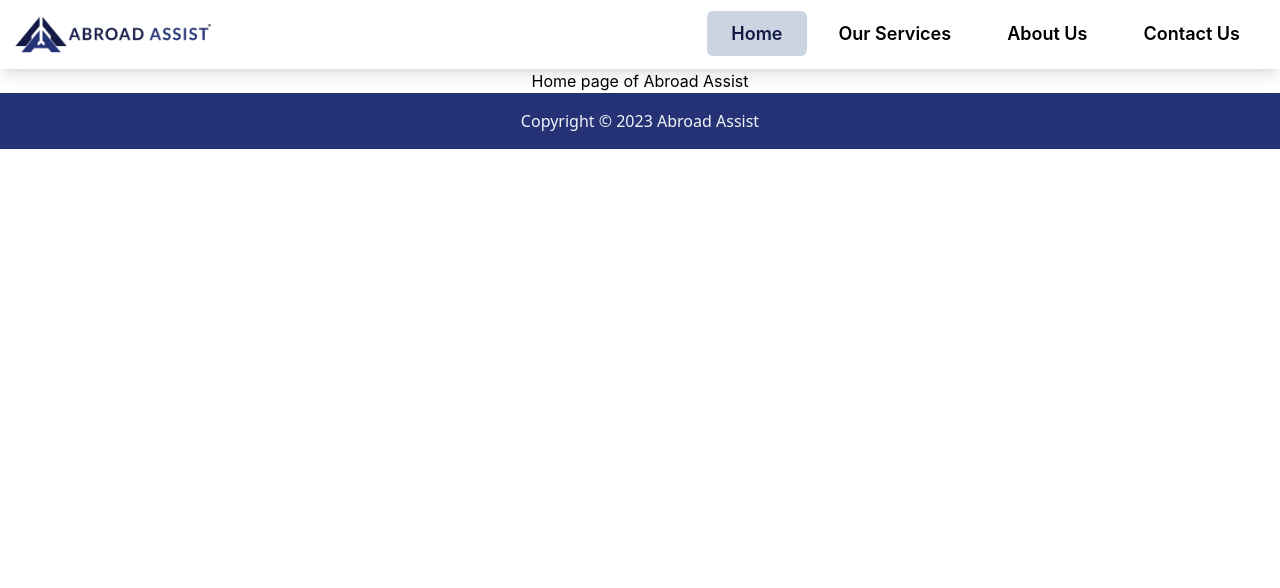
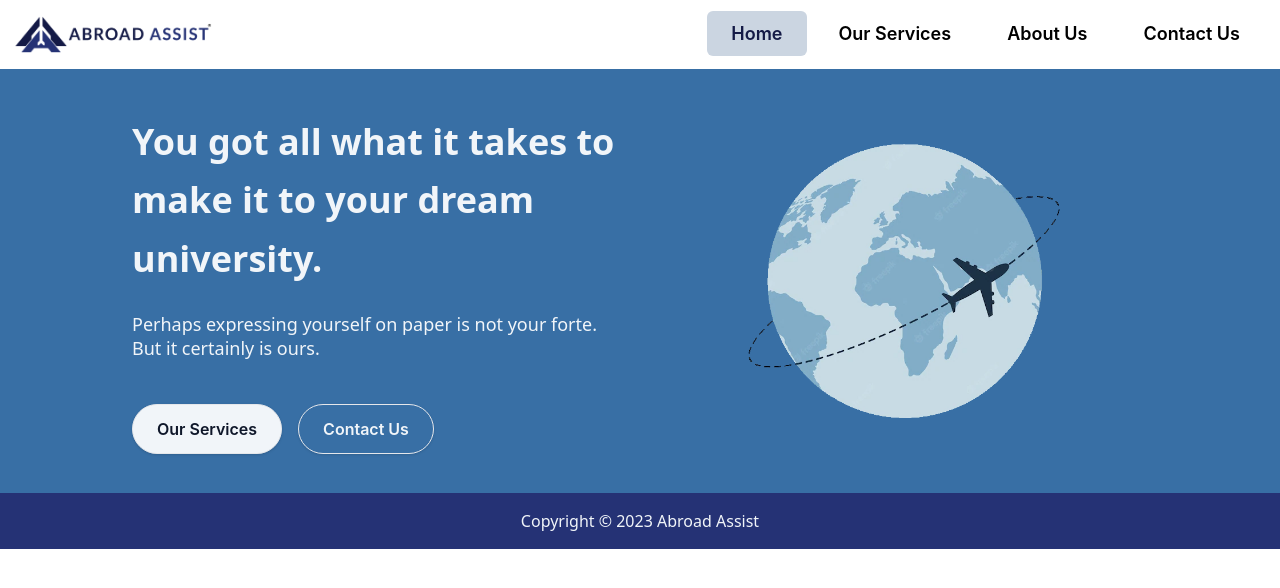
Before and after one commit to abroadassist/abroad-assist, a Next.js app: page / in a window 1280 px wide. Shown: the top 588 px of the page. Built offline with nearby package versions, Linux system fonts and the light colour scheme.

Commit message:
add top banner in Home Page

```diff
--- /dev/null
+++ b/components/wrappers/Container.jsx
@@ -0,0 +1,11 @@
+import React from "react";
+
+const Container = ({ children, classes }) => {
+  return (
+    <div className={`mx-auto max-w-[1080px] ${classes}`}>
+      {children}
+    </div>
+  );
+};
+
+export default Container;
--- /dev/null
+++ b/components/wrappers/TopBannerWrapper.jsx
@@ -0,0 +1,12 @@
+import React from "react";
+import Container from "./Container";
+
+const TopBannerWrapper = ({ children }) => {
+  return (
+    <section className="m-0 py-3 px-5 bg-aa-blue-1 text-slate-100">
+      <Container>{children}</Container>
+    </section>
+  );
+};
+
+export default TopBannerWrapper;
--- a/pages/index.jsx
+++ b/pages/index.jsx
@@ -1,9 +1,57 @@
+// library imports
+import Image from "next/image";
+import Link from "next/link";
+
+// custom components
+import TopBannerWrapper from "components/wrappers/TopBannerWrapper";
 import LayoutWrapper from "components/layout/LayoutWrapper";
+
+// assets & styles
+import BannerImage from "assets/images/home-banner-image.png";
 
 const Home = () => {
   return (
     <LayoutWrapper>
-      <h1 className="text-center">Home page of Abroad Assist</h1>
+      <TopBannerWrapper>
+        <div className="flex flex-row">
+          <div className="flex-auto w-64 py-5 px-8 pr-16">
+            <h1 className="py-3 text-4xl font-bold font-sans leading-relaxed">
+              You got all what it takes to make it to your dream university.
+            </h1>
+            <h3 className="py-3 text-lg font-sans leading-6">
+              Perhaps expressing yourself on paper is not your forte.
+              <br />
+              But it certainly is ours.
+            </h3>
+            <div className="flex flex-row justify-items-start mt-8">
+              <Link href="/our-services">
+                <button
+                  role="link"
+                  className="mr-4 py-3 px-6 rounded-full font-semibold border shadow bg-slate-100 text-slate-900 hover:bg-transparent hover:text-slate-100"
+                >
+                  Our Services
+                </button>
+              </Link>
+              <Link href="/contact">
+                <button
+                  role="link"
+                  className="mr-4 py-3 px-6 rounded-full font-semibold border shadow hover:bg-slate-100 hover:text-slate-900"
+                >
+                  Contact Us
+                </button>
+              </Link>
+            </div>
+          </div>
+          <div className="flex-auto w-32">
+            <Image
+              alt="airplane flying around globe"
+              src={BannerImage}
+              width={400}
+              height={400}
+            />
+          </div>
+        </div>
+      </TopBannerWrapper>
     </LayoutWrapper>
   );
 };
```
Also changed, not shown: assets/images/home-banner-image.png (added).
